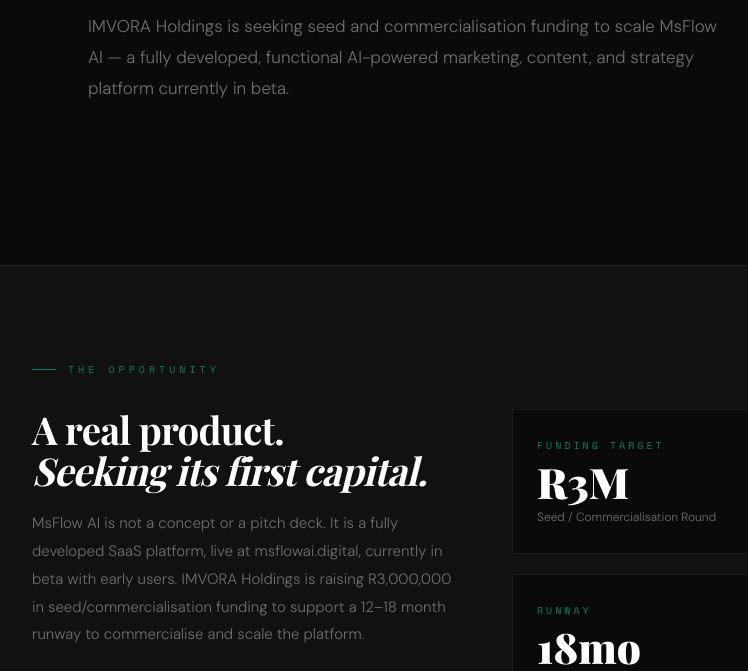
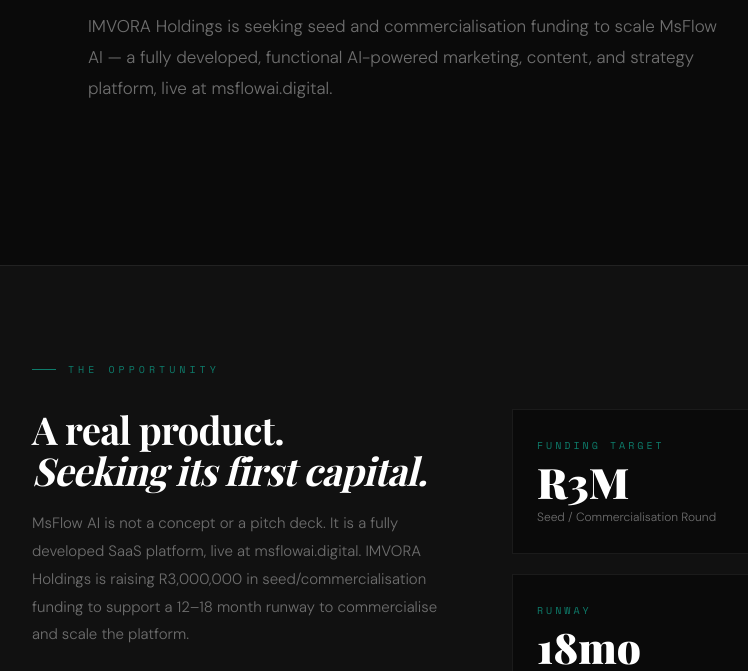
Before and after one commit to zethumkhumbuzi-cyber/imvora-site-, a plain HTML site: page invest.html in a window 1280 px wide. Shown: the part 321-992 px from the top of the page, without its empty margins (158-906 px from the left). Drawn offline with nearby package versions, Linux system fonts and the light colour scheme; a web font is replaced by a local one.

Commit message:
fix: remove outdated MsFlowAI beta status from investor page
Keep existing investment details and page structure unchanged; describe the existing live platform without obsolete beta and early-user status.

Co-authored-by: Manus <dev-agent@manus.ai>

```diff
--- a/invest.html
+++ b/invest.html
@@ -389,7 +389,7 @@
 <div class="s" style="max-width:900px;margin:0 auto;">
     <div class="ey">INVESTMENT</div>
     <h1 class="stitle">Invest in IMVORA<br><em>Holdings.</em></h1>
-    <p class="sbody" style="margin-bottom:64px;">IMVORA Holdings is seeking seed and commercialisation funding to scale MsFlow AI &mdash; a fully developed, functional AI-powered marketing, content, and strategy platform currently in beta.</p>
+    <p class="sbody" style="margin-bottom:64px;">IMVORA Holdings is seeking seed and commercialisation funding to scale MsFlow AI &mdash; a fully developed, functional AI-powered marketing, content, and strategy platform, live at msflowai.digital.</p>
   </div>
 
   <div class="s sdark">
@@ -398,7 +398,7 @@
       <div class="two" style="gap:60px;margin-top:32px;">
         <div>
           <h2 class="stitle" style="font-size:clamp(28px,3vw,42px);">A real product.<br><em>Seeking its first capital.</em></h2>
-          <p class="sbody" style="font-size:15px;margin-top:16px;">MsFlow AI is not a concept or a pitch deck. It is a fully developed SaaS platform, live at msflowai.digital, currently in beta with early users. IMVORA Holdings is raising R3,000,000 in seed/commercialisation funding to support a 12&ndash;18 month runway to commercialise and scale the platform.</p>
+          <p class="sbody" style="font-size:15px;margin-top:16px;">MsFlow AI is not a concept or a pitch deck. It is a fully developed SaaS platform, live at msflowai.digital. IMVORA Holdings is raising R3,000,000 in seed/commercialisation funding to support a 12&ndash;18 month runway to commercialise and scale the platform.</p>
         </div>
         <div style="display:flex;flex-direction:column;gap:20px;">
           <div style="border:1px solid var(--border);padding:28px 24px;background:var(--dark);">
```
